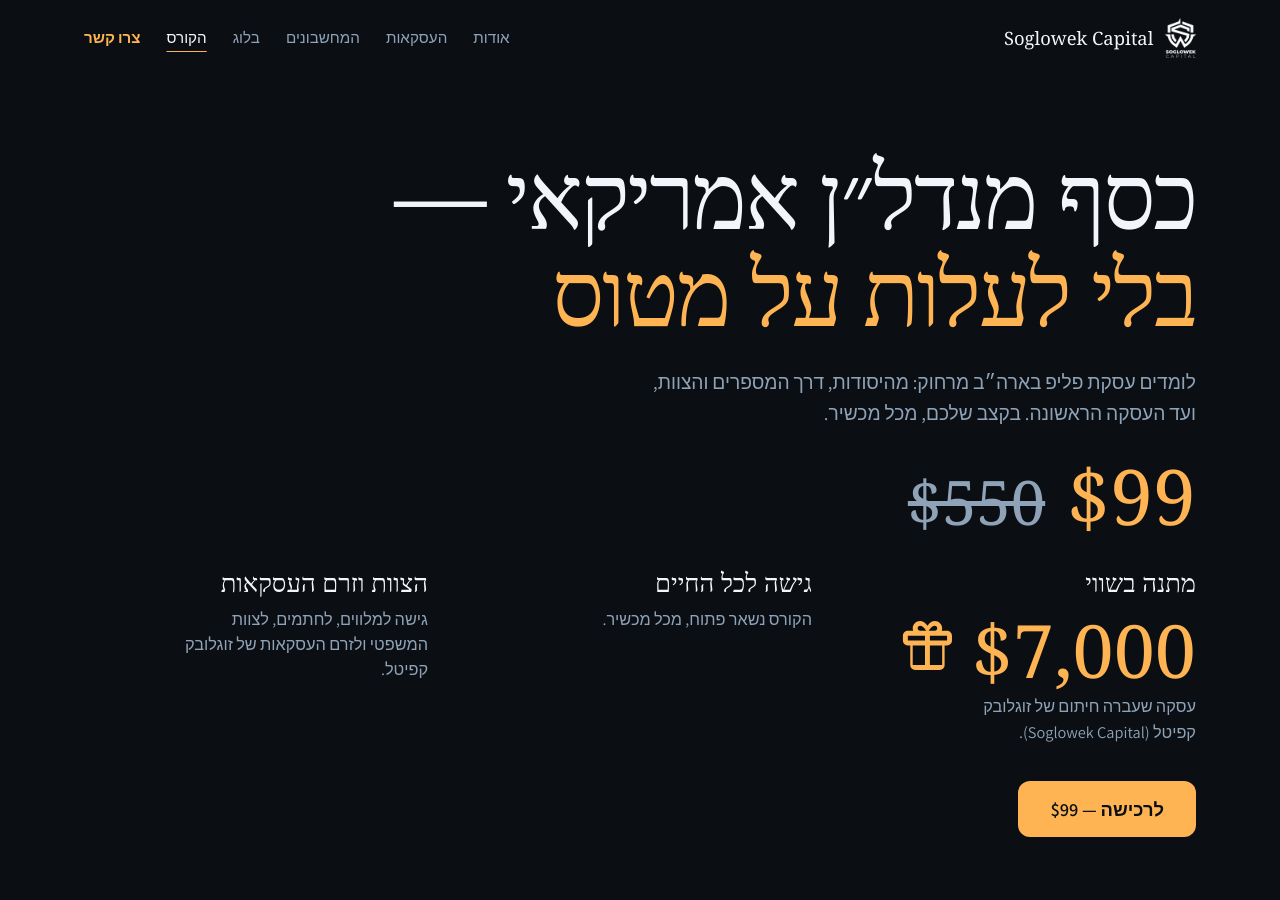
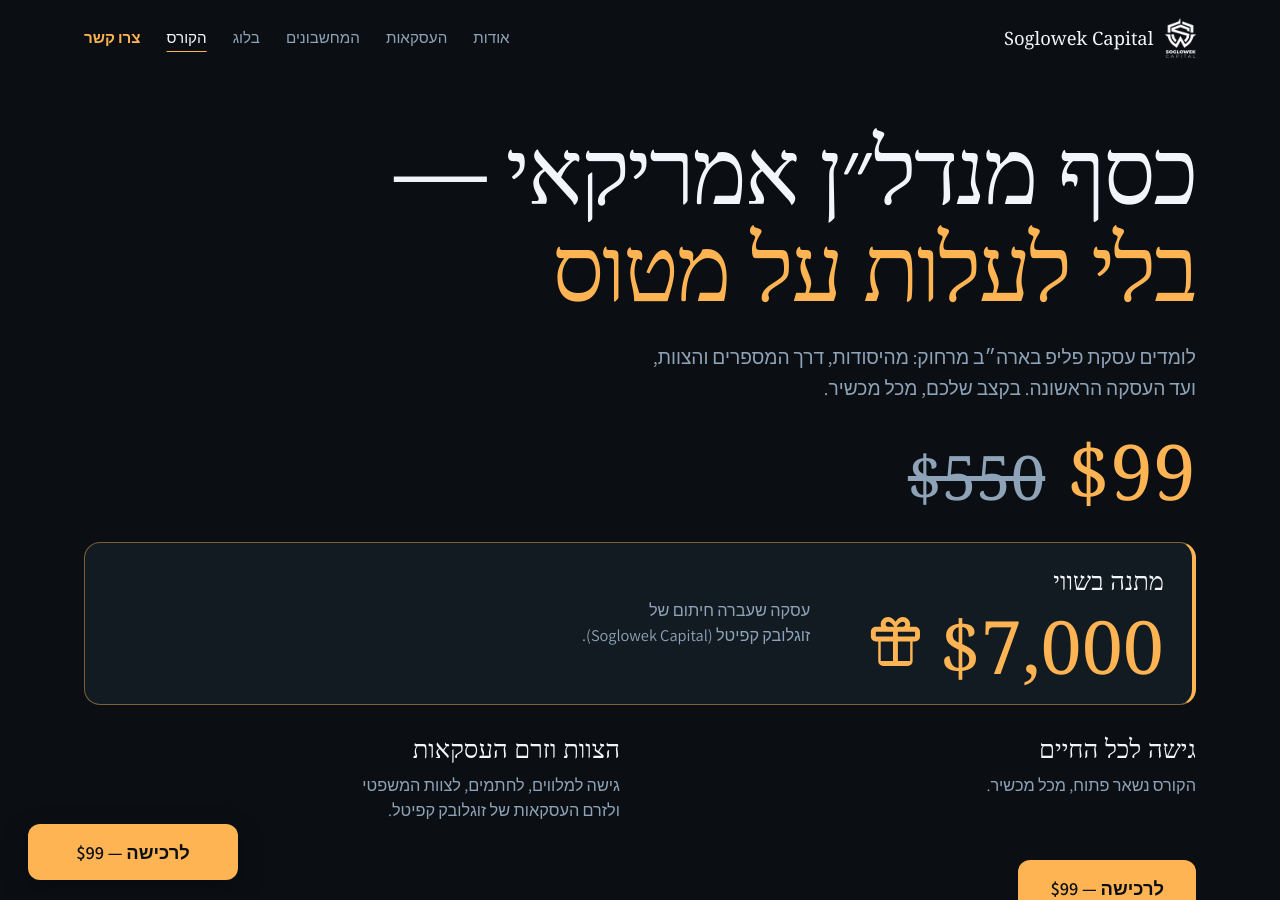
Before and after one commit to urisoglowek-ui/real_estate, a Jekyll site: the page course.html, which Jekyll copies as it is, in a window 1280 px wide and 900 px high. Built offline with Jekyll 4.4.1, drawn with Linux system fonts in a browser that asks for light colours; some web fonts are replaced.

Commit message:
Feature the course gift on desktop and keep a buy button on screen. (#5)
The $7,000 present is a full-width card above the access notes, with the company name kept together, and a fixed amber buy button stays available while scrolling.

Co-authored-by: Cursor Agent <cursoragent@cursor.com>
Co-authored-by: urisoglowek-ui <urisoglowek-ui@users.noreply.github.com>

```diff
--- a/course.html
+++ b/course.html
@@ -12,7 +12,7 @@
 <link rel="icon" href="/logo.png">
 <link rel="preconnect" href="https://fonts.googleapis.com"><link rel="preconnect" href="https://fonts.gstatic.com" crossorigin>
 <link href="https://fonts.googleapis.com/css2?family=Frank+Ruhl+Libre:wght@300;400;500&family=Assistant:wght@300;400;600&display=swap" rel="stylesheet">
-<link rel="stylesheet" href="/site.css?v=c7a1c0e5">
+<link rel="stylesheet" href="/site.css?v=c7a1c0e6">
 <script type="application/ld+json">{"@context":"https://schema.org","@type":"Course","name":"כסף מנדל״ן אמריקאי — בלי לעלות על מטוס","description":"קורס בעברית על עסקאות פליפ בארה״ב, מרחוק: שמונה שיעורי וידאו, חוברת עבודה, מילון מונחים ומחשבונים.","inLanguage":"he","provider":{"@type":"Organization","name":"Soglowek Capital","url":"https://soglowekcapital.com/"},"offers":{"@type":"Offer","price":"99","priceCurrency":"USD","availability":"https://schema.org/InStock","seller":{"@type":"Organization","name":"Go Beyond Media LLC"}}}</script>
 </head><body class="course-page">
 <nav class="nav" id="nav"><div class="wrap">
@@ -37,7 +37,7 @@
     <s class="was num"><span class="sr">מחיר מלא </span>$550</s>
   </p>
   <ul class="perks rise d3">
-    <li class="gift"><b>מתנה בשווי</b><p class="gift-amt"><span class="num"><span class="sr">שווי המתנה </span>$7,000</span><svg class="gift-icon" viewBox="0 0 24 24" aria-hidden="true" focusable="false"><path fill="currentColor" d="M20 6h-2.18c.11-.31.18-.65.18-1 0-1.66-1.34-3-3-3-1.05 0-1.96.54-2.5 1.35l-.5.67-.5-.68C10.96 2.54 10.05 2 9 2 7.34 2 6 3.34 6 5c0 .35.07.69.18 1H4c-1.1 0-2 .9-2 2v2c0 1.1.9 2 2 2h1v8c0 1.1.9 2 2 2h10c1.1 0 2-.9 2-2v-8h1c1.1 0 2-.9 2-2V8c0-1.1-.9-2-2-2zM15 4c.55 0 1 .45 1 1s-.45 1-1 1h-2.5l.5-.67C13.54 4.54 14.24 4 15 4zM9 4c.76 0 1.46.54 2 1.33L11.5 6H9c-.55 0-1-.45-1-1s.45-1 1-1zM4 8h7v2H4V8zm2 12v-8h5v8H6zm7 0v-8h5v8h-5zm7-10h-7V8h7v2z"/></svg></p><span>עסקה שעברה חיתום של זוגלובק קפיטל (Soglowek Capital).</span></li>
+    <li class="gift"><div class="gift-main"><b>מתנה בשווי</b><p class="gift-amt"><span class="num"><span class="sr">שווי המתנה </span>$7,000</span><svg class="gift-icon" viewBox="0 0 24 24" aria-hidden="true" focusable="false"><path fill="currentColor" d="M20 6h-2.18c.11-.31.18-.65.18-1 0-1.66-1.34-3-3-3-1.05 0-1.96.54-2.5 1.35l-.5.67-.5-.68C10.96 2.54 10.05 2 9 2 7.34 2 6 3.34 6 5c0 .35.07.69.18 1H4c-1.1 0-2 .9-2 2v2c0 1.1.9 2 2 2h1v8c0 1.1.9 2 2 2h10c1.1 0 2-.9 2-2v-8h1c1.1 0 2-.9 2-2V8c0-1.1-.9-2-2-2zM15 4c.55 0 1 .45 1 1s-.45 1-1 1h-2.5l.5-.67C13.54 4.54 14.24 4 15 4zM9 4c.76 0 1.46.54 2 1.33L11.5 6H9c-.55 0-1-.45-1-1s.45-1 1-1zM4 8h7v2H4V8zm2 12v-8h5v8H6zm7 0v-8h5v8h-5zm7-10h-7V8h7v2z"/></svg></p></div><span class="gift-copy">עסקה שעברה חיתום של <span class="firm">זוגלובק קפיטל (Soglowek Capital)</span>.</span></li>
     <li><b>גישה לכל החיים</b><span>הקורס נשאר פתוח, מכל מכשיר.</span></li>
     <li><b>הצוות וזרם העסקאות</b><span>גישה למלווים, לחתמים, לצוות המשפטי ולזרם העסקאות של זוגלובק קפיטל.</span></li>
   </ul>
@@ -141,6 +141,10 @@
   </div>
 </div></footer>
 
+<div class="buybar">
+  <a class="buy" data-buy href="https://buy.stripe.com/28EdRa5SK3EL6IE8tBfEk00">לרכישה — $99</a>
+</div>
+
 <script>
 // Stripe Payment Link — seller: Go Beyond Media LLC.
 const STRIPE_PAYMENT_LINK = 'https://buy.stripe.com/28EdRa5SK3EL6IE8tBfEk00';
--- a/site.css
+++ b/site.css
@@ -256,13 +256,26 @@ section.tight{padding-top:0}
 .price{display:flex;align-items:baseline;gap:clamp(14px,2vw,22px);flex-wrap:wrap;margin-top:28px}
 .price .was{font-family:var(--serif);font-weight:400;font-size:clamp(2.85rem,4.8vw,4.15rem);line-height:1;color:var(--steel);text-decoration:line-through;text-decoration-thickness:.08em}
 .price .now{font-family:var(--serif);font-weight:400;font-size:clamp(3.2rem,6vw,5rem);line-height:1;color:var(--amber)}
-.perks{list-style:none;display:grid;grid-template-columns:repeat(3,1fr);gap:28px 40px;margin-top:32px}
+.perks{list-style:none;display:grid;grid-template-columns:1fr 1fr;gap:28px 40px;margin-top:32px}
 .perks b{display:block;font-family:var(--serif);font-weight:400;font-size:clamp(1.35rem,2vw,1.75rem);line-height:1.25;color:var(--white)}
 .perks b .num{color:var(--amber)}
-.perks span{display:block;margin-top:8px;color:var(--steel);font-size:1.02rem;line-height:1.55;max-width:32ch}
+.perks span{display:block;margin-top:8px;color:var(--steel);font-size:1.02rem;line-height:1.55;max-width:36ch}
+.perks .firm{display:inline;margin:0;max-width:none;color:inherit;font-size:inherit;white-space:nowrap}
 .gift-amt{display:flex;align-items:center;gap:.2em;margin-top:6px;font-family:var(--serif);font-weight:400;font-size:clamp(3.15rem,10vw,4.6rem);line-height:1;color:var(--amber)}
 .gift-amt .num{font-size:1em;line-height:1;color:inherit}
 .gift-icon{width:.8em;height:.8em;flex:0 0 auto}
+.buybar{position:fixed;z-index:45;inset-inline:0;bottom:0;display:flex;justify-content:center;padding:10px var(--gut) calc(10px + env(safe-area-inset-bottom,0px));background:rgba(11,15,20,.96);border-top:1px solid #2A3845;backdrop-filter:blur(10px)}
+.buybar .buy{width:100%;max-width:420px;box-shadow:0 8px 24px rgba(0,0,0,.35)}
+.course-page{padding-bottom:calc(88px + env(safe-area-inset-bottom,0px))}
+@media (min-width:721px){
+  .perks>.gift{grid-column:1 / -1;display:flex;align-items:center;justify-content:flex-start;gap:20px 56px;margin:0;padding:22px 28px;background:var(--panel);border:1px solid rgba(255,180,84,.45);border-inline-start:4px solid var(--amber);border-radius:16px}
+  .perks>.gift .gift-main{flex:0 0 auto}
+  .perks>.gift .gift-amt{margin-top:4px}
+  .perks>.gift .gift-copy{flex:1 1 auto;margin-top:0;max-width:46ch}
+  .buybar{inset-inline-start:auto;inset-inline-end:28px;width:max-content;bottom:calc(20px + env(safe-area-inset-bottom,0px));padding:0;background:transparent;border:0;backdrop-filter:none}
+  .buybar .buy{width:auto;min-width:210px}
+  .course-page{padding-bottom:calc(64px + env(safe-area-inset-bottom,0px))}
+}
 a.buy{display:inline-flex;align-items:center;justify-content:center;min-height:56px;padding:16px 32px;background:var(--amber);color:var(--asphalt);text-decoration:none;font:600 1.15rem var(--sans);border:0;border-radius:12px;transition:background .2s,color .2s}
 a.buy:hover{background:var(--white);color:var(--asphalt);text-decoration:none}
 a.buy:focus-visible{outline:2px solid var(--white);outline-offset:3px}
@@ -281,6 +294,7 @@ a.buy:focus-visible{outline:2px solid var(--white);outline-offset:3px}
 @media (max-width:720px){
   .perks{grid-template-columns:1fr;gap:18px}
   a.buy{width:100%}
+  .course-hero .wrap{padding-bottom:calc(96px + env(safe-area-inset-bottom,0px))}
 }
 @media (max-width:560px){
   .price{gap:12px}
```
